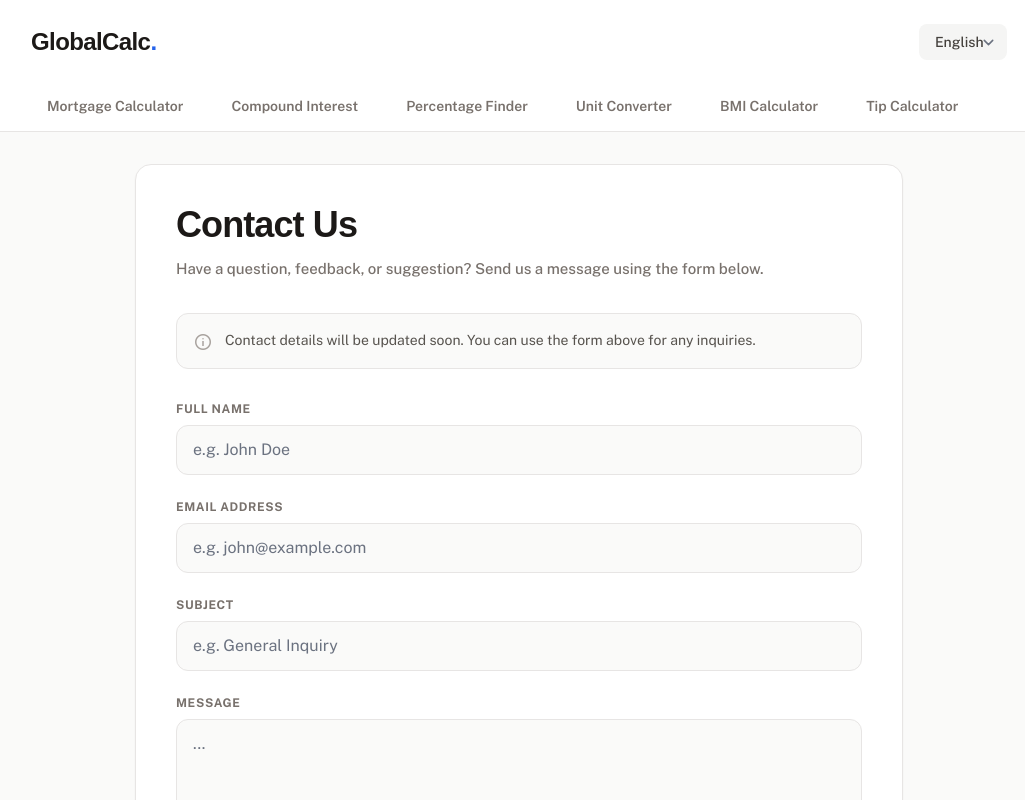
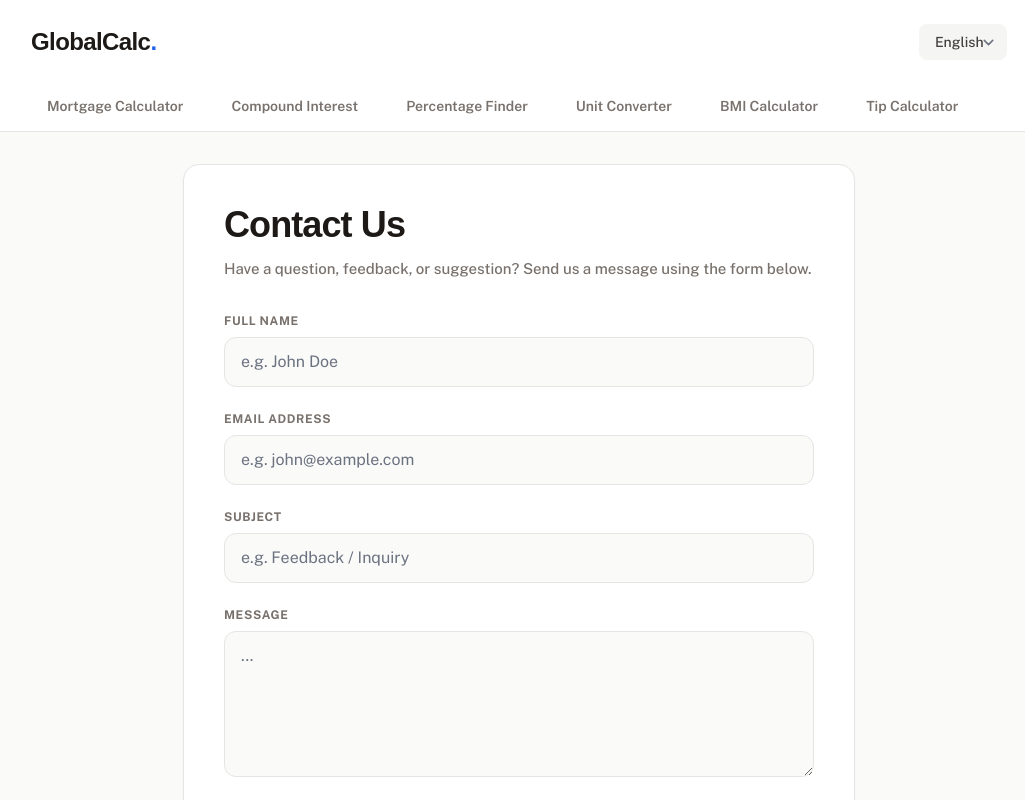
Before and after one commit to Almog787/Global-calculator-pro-pro, a React (Vite) app: page /contact in a window 1280 px wide. Shown: the top 800 px of the page, without its empty margins (121-1146 px from the left). Built offline with nearby package versions, Linux system fonts and the light colour scheme; a web font is replaced by a local one.

Commit message:
refactor: update UI layout and documentation
- Standardize chart heights for improved rendering
- Update README with website links
- Adjust ContactUs page layout and spacing

```diff
--- a/src/pages/CompoundInterest.tsx
+++ b/src/pages/CompoundInterest.tsx
@@ -128,9 +128,9 @@ export default function CompoundInterest() {
         </div>
       </div>
 
-      <div className="flex-[1.5] flex flex-col justify-center items-center min-h-[400px] border-t lg:border-t-0 lg:border-l lg:rtl:border-r lg:rtl:border-l-0 border-stone-200 pt-10 lg:pt-0 lg:pl-10 lg:rtl:pr-10 lg:rtl:pl-0">
-        <div className="w-full h-full min-h-[400px]" dir="ltr">
-          <ResponsiveContainer width="100%" height="100%">
+      <div className="flex-[1.5] flex flex-col justify-center items-center border-t lg:border-t-0 lg:border-l lg:rtl:border-r lg:rtl:border-l-0 border-stone-200 pt-10 lg:pt-0 lg:pl-10 lg:rtl:pr-10 lg:rtl:pl-0">
+        <div className="w-full h-[360px]" dir="ltr">
+          <ResponsiveContainer width="100%" height={360}>
             <AreaChart data={chartData} margin={{ top: 10, right: 10, left: 0, bottom: 0 }}>
               <defs>
                 <linearGradient id="colorContributions" x1="0" y1="0" x2="0" y2="1">
--- a/src/pages/ContactUs.tsx
+++ b/src/pages/ContactUs.tsx
@@ -25,14 +25,14 @@ export default function ContactUs() {
   };
 
   return (
-    <article className="w-full h-full flex flex-col bg-white rounded-2xl p-6 md:p-10 shadow-sm border border-stone-200 max-w-3xl mx-auto">
+    <article className="w-full h-full flex flex-col bg-white rounded-2xl p-6 md:p-10 shadow-sm border border-stone-200 max-w-2xl mx-auto space-y-8">
       <Helmet>
         <link rel="canonical" href="https://globalcalcpro.com/contact" />
         <title>{t.contactTitle} | {t.title}</title>
         <meta name="description" content={t.contactDesc} />
       </Helmet>
 
-      <div className="mb-8">
+      <div>
         <h1 className="text-3xl md:text-4xl font-headline text-stone-900 tracking-tight mb-3 font-bold">
           {t.contactTitle}
         </h1>
@@ -41,26 +41,24 @@ export default function ContactUs() {
         </p>
       </div>
 
-      {/* Info Note - Contact details placeholder as requested */}
-      <div className="mb-8 p-4 bg-stone-50 border border-stone-200 rounded-xl text-stone-600 text-sm flex items-start gap-3">
-        <span className="material-symbols-outlined text-stone-400 text-xl leading-none mt-0.5">info</span>
-        <div>{t.contactInfoNote}</div>
-      </div>
-
       {isSubmitted ? (
-        <div className="p-6 bg-emerald-50 border border-emerald-200 rounded-2xl text-emerald-800 text-center space-y-3">
-          <span className="material-symbols-outlined text-4xl text-emerald-600">check_circle</span>
-          <p className="font-semibold text-lg">{t.messageSentSuccess}</p>
+        <div className="p-8 bg-emerald-50 border border-emerald-200 rounded-2xl text-emerald-900 text-center space-y-4">
+          <span className="material-symbols-outlined text-5xl text-emerald-600">check_circle</span>
+          <p className="font-semibold text-xl">{t.messageSentSuccess}</p>
+          <div className="pt-2">
             <button
               onClick={() => {
                 setIsSubmitted(false);
+                setFullName('');
+                setEmail('');
+                setSubject('');
                 setMessage('');
-              setSubject('');
               }}
-            className="mt-4 text-sm font-bold text-emerald-700 underline hover:text-emerald-900"
+              className="text-xs font-bold text-blue-600 hover:text-blue-800 underline"
             >
               {t.sendMessage}
             </button>
+          </div>
         </div>
       ) : (
         <form onSubmit={handleSubmit} className="space-y-6">
@@ -101,7 +99,7 @@ export default function ContactUs() {
               value={subject}
               onChange={(e) => setSubject(e.target.value)}
               className="w-full bg-stone-50 border border-stone-200 rounded-xl px-4 py-3 text-stone-900 focus:bg-white focus:ring-2 focus:ring-blue-500 focus:border-blue-500 transition-all outline-none"
-              placeholder="e.g. General Inquiry"
+              placeholder="e.g. Feedback / Inquiry"
             />
           </div>
 
@@ -121,7 +119,7 @@ export default function ContactUs() {
 
           <button
             type="submit"
-            className="w-full md:w-auto px-8 py-3.5 bg-blue-600 hover:bg-blue-700 text-white font-bold rounded-xl transition-colors shadow-sm cursor-pointer"
+            className="w-full px-8 py-3.5 bg-blue-600 hover:bg-blue-700 text-white font-bold rounded-xl transition-colors shadow-sm cursor-pointer"
           >
             {t.sendMessage}
           </button>
--- a/src/pages/MortgageCalculator.tsx
+++ b/src/pages/MortgageCalculator.tsx
@@ -95,9 +95,9 @@ export default function MortgageCalculator() {
         </div>
       </div>
 
-      <div className="flex-1 flex flex-col justify-center items-center min-h-[300px] border-t lg:border-t-0 lg:border-l lg:rtl:border-r lg:rtl:border-l-0 border-stone-200 pt-10 lg:pt-0 lg:pl-10 lg:rtl:pr-10 lg:rtl:pl-0">
-        <div className="w-full h-full min-h-[300px]" dir="ltr">
-          <ResponsiveContainer width="100%" height="100%">
+      <div className="flex-1 flex flex-col justify-center items-center border-t lg:border-t-0 lg:border-l lg:rtl:border-r lg:rtl:border-l-0 border-stone-200 pt-10 lg:pt-0 lg:pl-10 lg:rtl:pr-10 lg:rtl:pl-0">
+        <div className="w-full h-[320px]" dir="ltr">
+          <ResponsiveContainer width="100%" height={320}>
             <PieChart>
               <Pie
                 data={chartData}
```
Also changed, not shown: 1 other file (tests, documents, lock files or other folders). Lines whose indentation alone changed are shown as unchanged.
